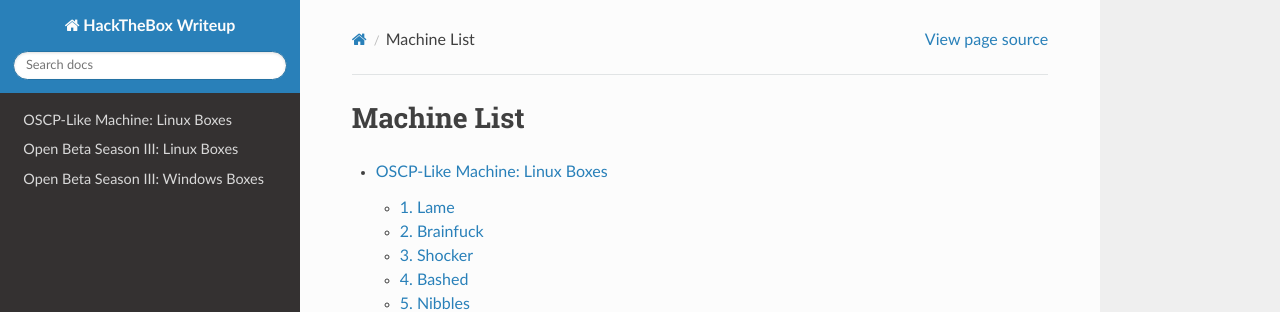
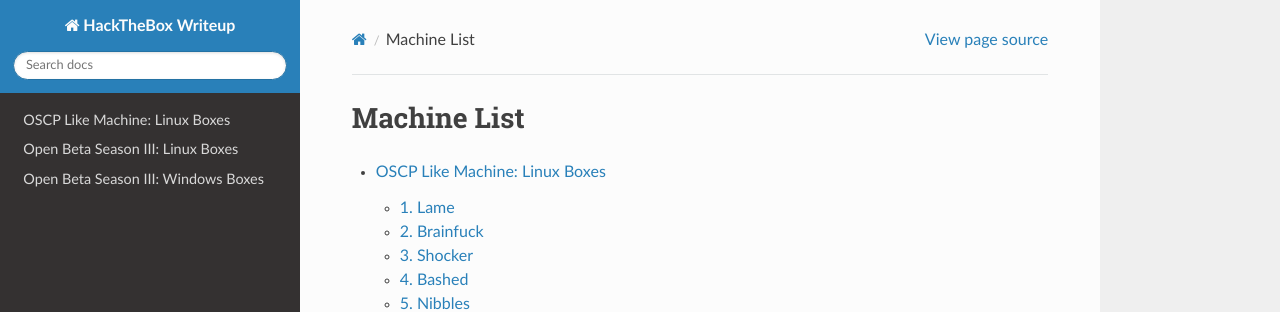
Before and after one commit to zhsh9/HackTheBox-Writeup, a Sphinx documentation site: the page built from source/index.rst, in a window 1280 px wide and 1033 px high. Shown: the top 312 px of the window. Built offline with Sphinx 7.4.7 and the Read the Docs theme 2.0.0, drawn with Linux system fonts in a browser that asks for light colours.

Commit message:
[*] update repo structure

```diff
--- a/source/linux/index.rst
+++ b/source/linux/index.rst
@@ -1,5 +1,5 @@
-OSCP-Like Machine: Linux Boxes
-=======================
+OSCP Like Machine: Linux Boxes
+==============================
 
 .. toctree::
    :numbered:
```
